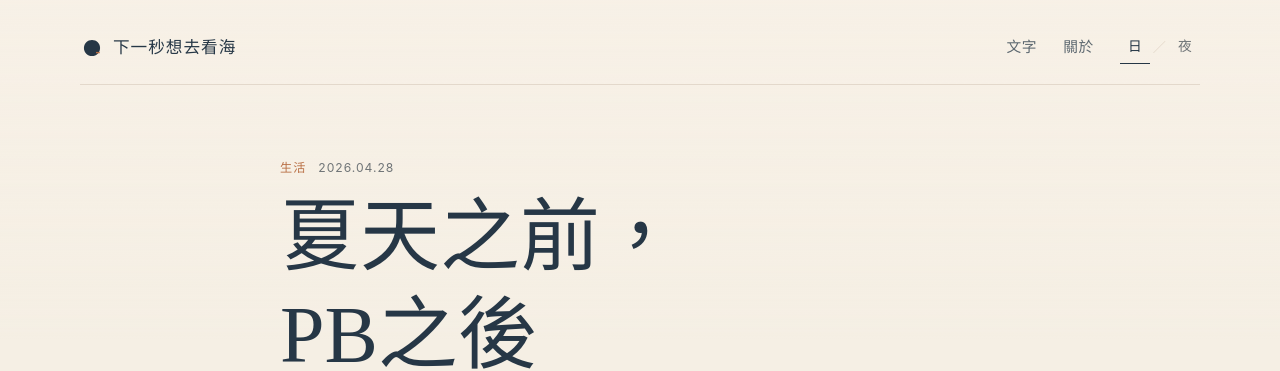
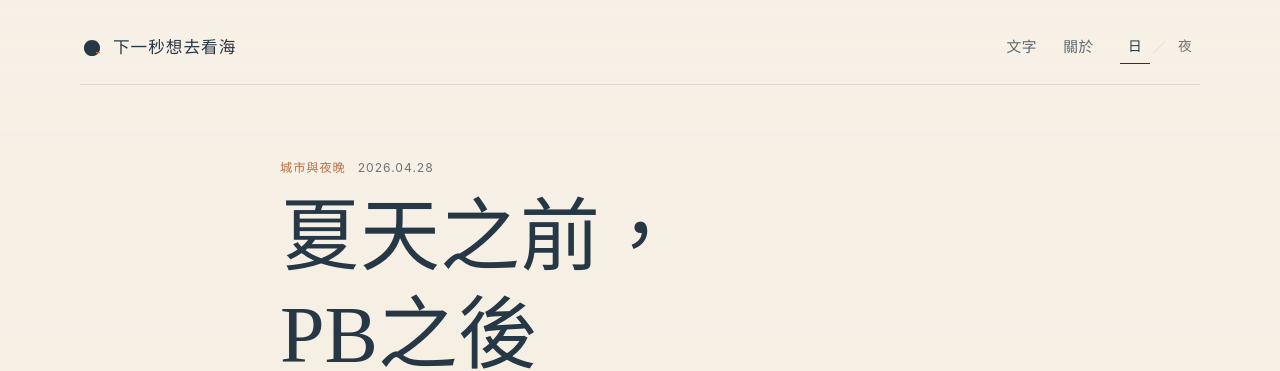
Before and after one commit to angzeli/next-second-sea, a Jekyll site: the page built from _posts/2026-04-28-before-summer-after-pb.md, in a window 1280 px wide. Shown: the top 371 px of the page. Built offline with Jekyll 4.4.1, drawn with Linux system fonts in a browser that asks for light colours.

Commit message:
Change category

```diff
--- a/_posts/2026-04-28-before-summer-after-pb.md
+++ b/_posts/2026-04-28-before-summer-after-pb.md
@@ -5,7 +5,7 @@ title_lines:
   - 夏天之前，
   - PB之後
 date: 2026-04-28
-category: 生活
+category: 城市與夜晚
 tags: [心情, 生活]
 excerpt: "只要願意反覆靠近，身體終究會替人記住路。"
 ---
```
